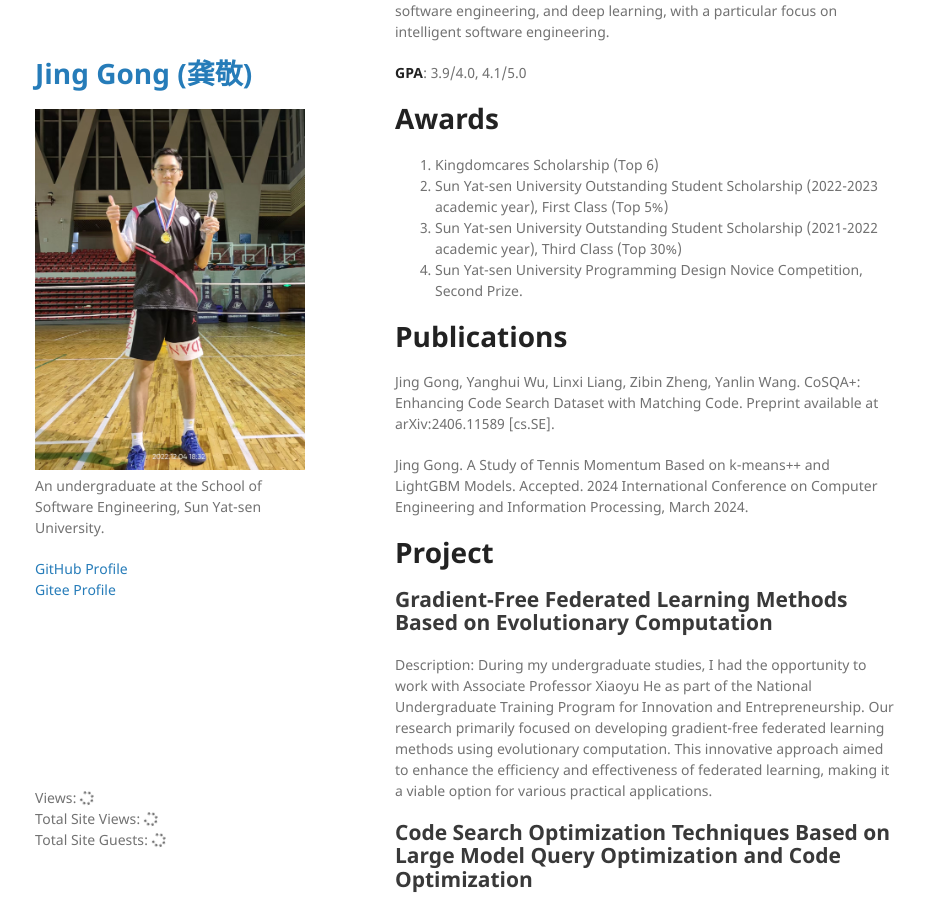
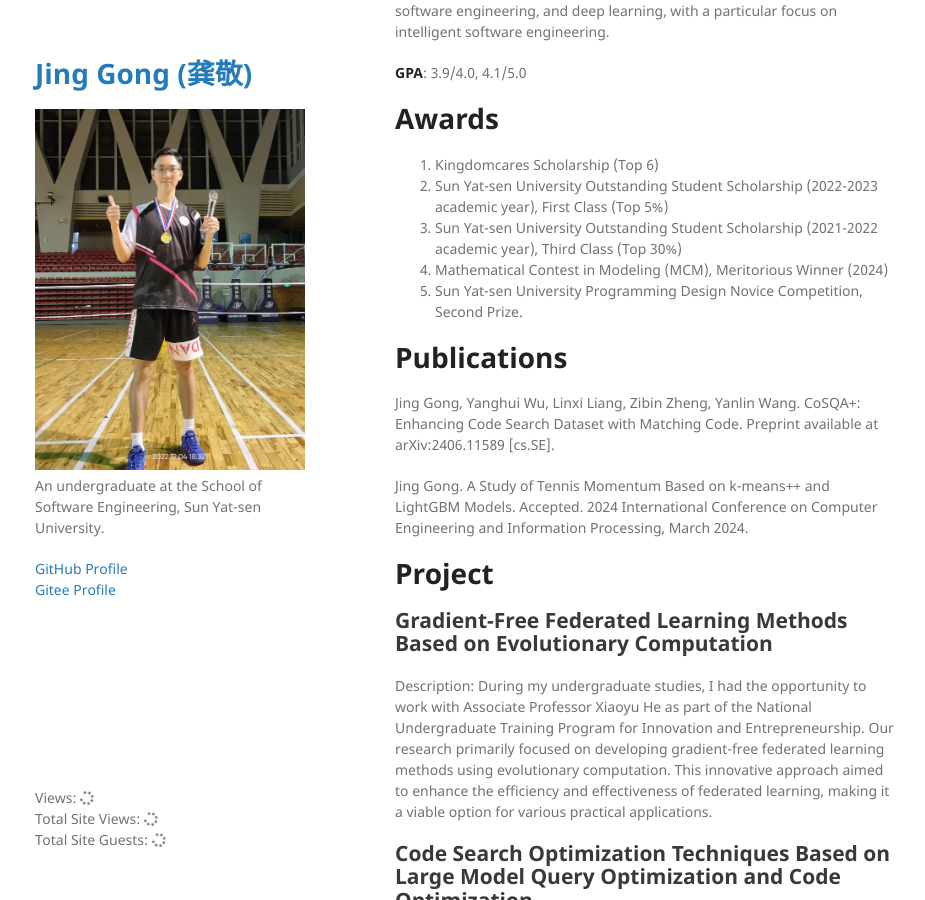
Before and after one commit to MikingG/MikingG.github.io, a Jekyll site: the page built from index.md, in a window 1280 px wide and 900 px high, scrolled down 401 px. Shown: the whole window, without its empty margins (175-1100 px from the left). Built offline with Jekyll 4.4.1, drawn with Linux system fonts in a browser that asks for light colours; nearby versions of some CDN libraries; comment, search, counter and statistics services are not loaded; our own code applies the rules of GitHub Pages for plain Markdown files; some of the changed text lies outside the part shown.

Commit message:
Update index.md

```diff
--- a/index.md
+++ b/index.md
@@ -16,7 +16,8 @@ My research interests are broad, encompassing large language models, software en
 1. Kingdomcares Scholarship (Top 6)
 2. Sun Yat-sen University Outstanding Student Scholarship (2022-2023 academic year), First Class (Top 5%)
 3. Sun Yat-sen University Outstanding Student Scholarship (2021-2022 academic year), Third Class (Top 30%)
-4. Sun Yat-sen University Programming Design Novice Competition, Second Prize.
+4. Mathematical Contest in Modeling (MCM), Meritorious Winner (2024)
+5. Sun Yat-sen University Programming Design Novice Competition, Second Prize.
 
 
 # Publications
```
Also changed, not shown: other parts of index.md (+0 -5 lines).
